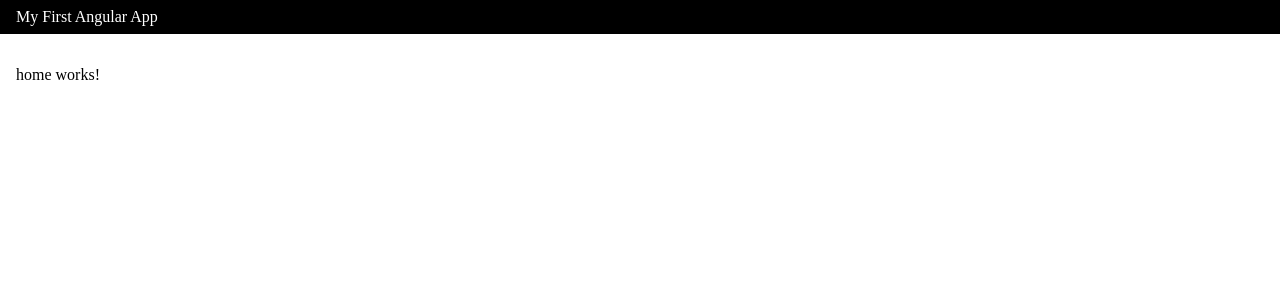
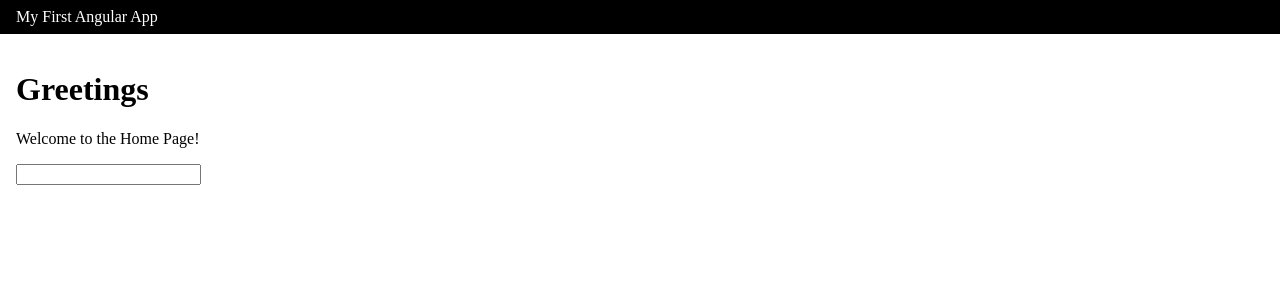
Before and after one commit to snehashetty05/angular-first-app, an Angular app: page / in a window 1280 px wide. Shown: the top 300 px of the page. Built offline with nearby package versions, Linux system fonts and the light colour scheme.

Commit message:
Added Greeting component : Input data binding, even -keyup

```diff
--- /dev/null
+++ b/src/app/components/greeting/greeting.html
@@ -0,0 +1,2 @@
+<h1>Greetings</h1>
+<p>{{ message() }}</p>
--- /dev/null
+++ b/src/app/components/greeting/greeting.ts
@@ -0,0 +1,11 @@
+import { Component, input } from '@angular/core';
+
+@Component({
+  imports: [],
+  selector: 'app-greeting',
+  styleUrl: './greeting.scss',
+  templateUrl: './greeting.html',
+})
+export class Greeting {
+  message = input("Hello,hello");
+}
--- a/src/app/home/home.html
+++ b/src/app/home/home.html
@@ -1 +1,2 @@
-<p>home works!</p>
+<app-greeting [message]="homeMessage()"></app-greeting>
+<input type="text" (keyup)="onKeyUp($event)">
--- a/src/app/home/home.ts
+++ b/src/app/home/home.ts
@@ -1,9 +1,16 @@
-import { Component } from '@angular/core';
+import { Component, signal } from '@angular/core';
+import { Greeting } from '../components/greeting/greeting';
 
 @Component({
-  imports: [],
+  imports: [Greeting],
   selector: 'app-home',
   styleUrl: './home.scss',
   templateUrl: './home.html',
 })
-export class Home {}
+export class Home {
+  homeMessage = signal('Welcome to the Home Page!');
+
+  onKeyUp(event: KeyboardEvent) {
+    console.log('Key up event triggered ',event.key);
+  }
+}
```
Also changed, not shown: src/app/components/greeting/greeting.scss (added), 1 other file (tests, documents, lock files or other folders).
